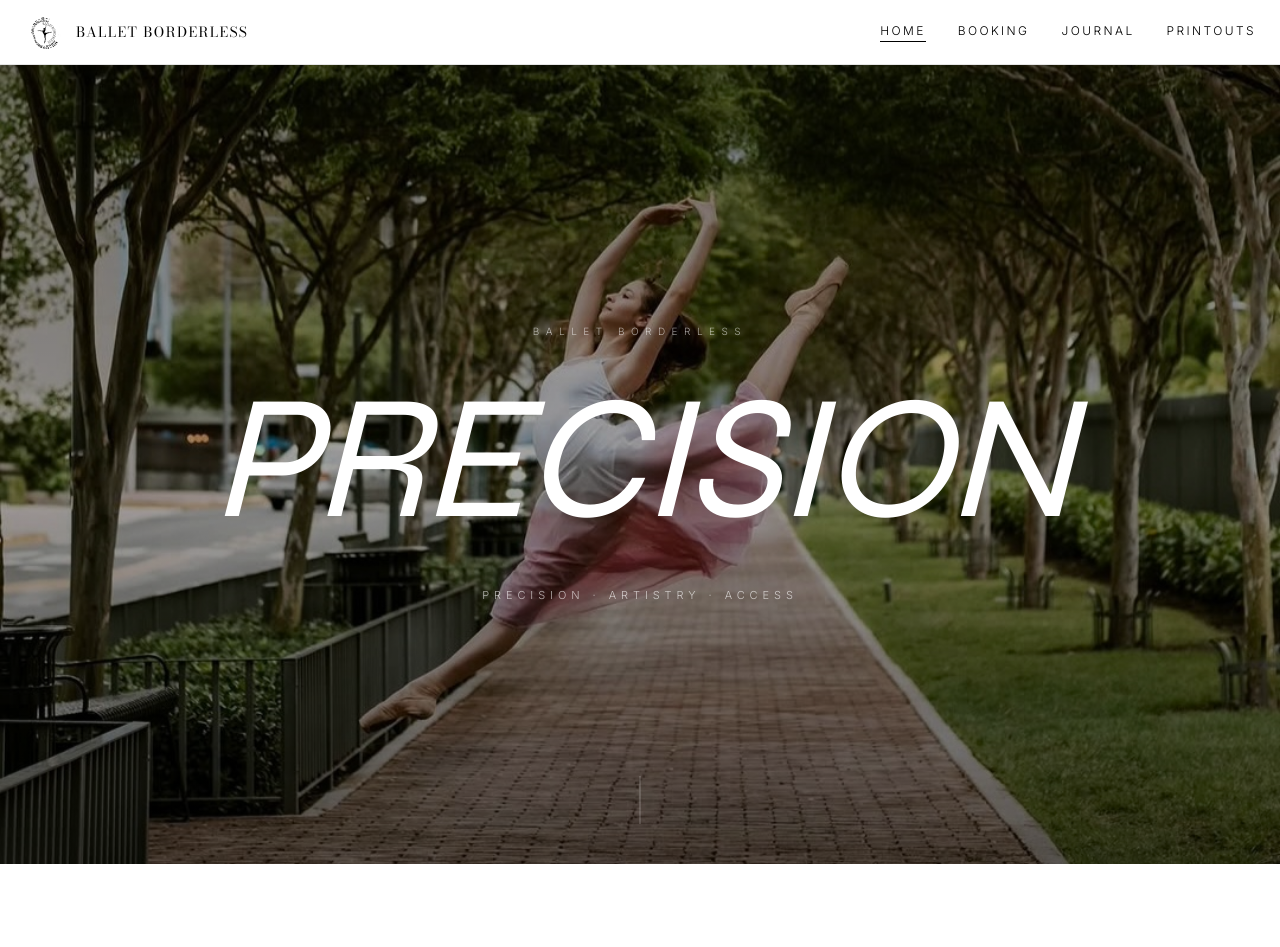
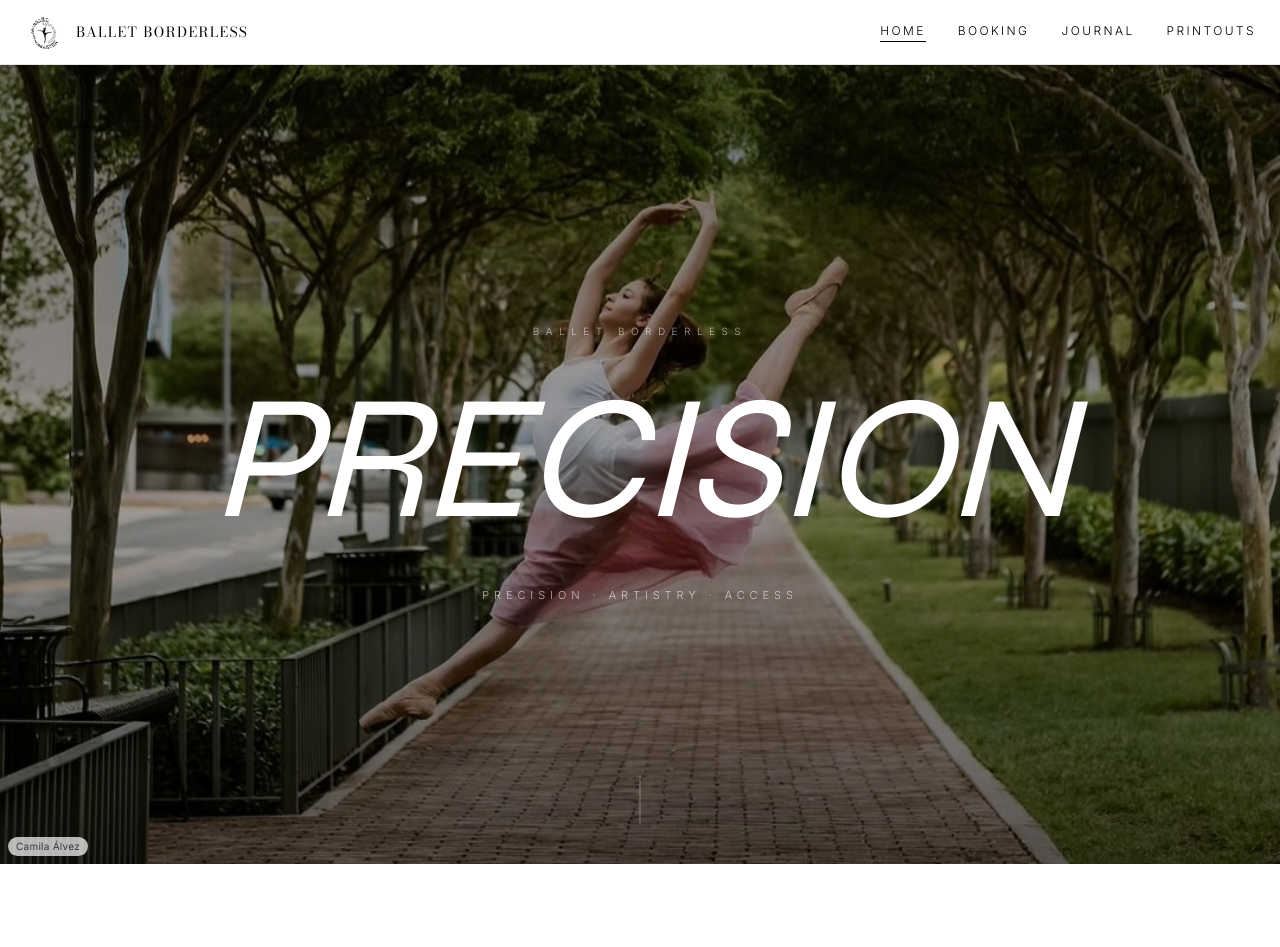
Before and after one commit to avilonpr/ballet-borderless, a Next.js app: page / in a window 1280 px wide. Shown: the top 947 px of the page. Built offline with nearby package versions, Linux system fonts and the light colour scheme.

Commit message:
feat: add dancer credit pills to hero and philosophy images

```diff
--- a/src/app/page.tsx
+++ b/src/app/page.tsx
@@ -34,6 +34,9 @@
           className="object-cover"
           priority
         />
+        <span className="absolute bottom-2 left-2 z-20 bg-white/70 text-black/70 text-[10px] tracking-wide px-2 py-0.5 rounded-full">
+          Camila Álvez
+        </span>
         {/* Gradient overlay — heavier at bottom so text above pops */}
         <div className="absolute inset-0 bg-gradient-to-b from-black/50 via-black/35 to-black/60" />
 
@@ -105,6 +108,9 @@
               fill
               className="object-cover"
             />
+            <span className="absolute bottom-2 left-2 bg-white/70 text-black/70 text-[10px] tracking-wide px-2 py-0.5 rounded-full">
+              Romi Jao
+            </span>
           </div>
         </div>
       </section>
```
